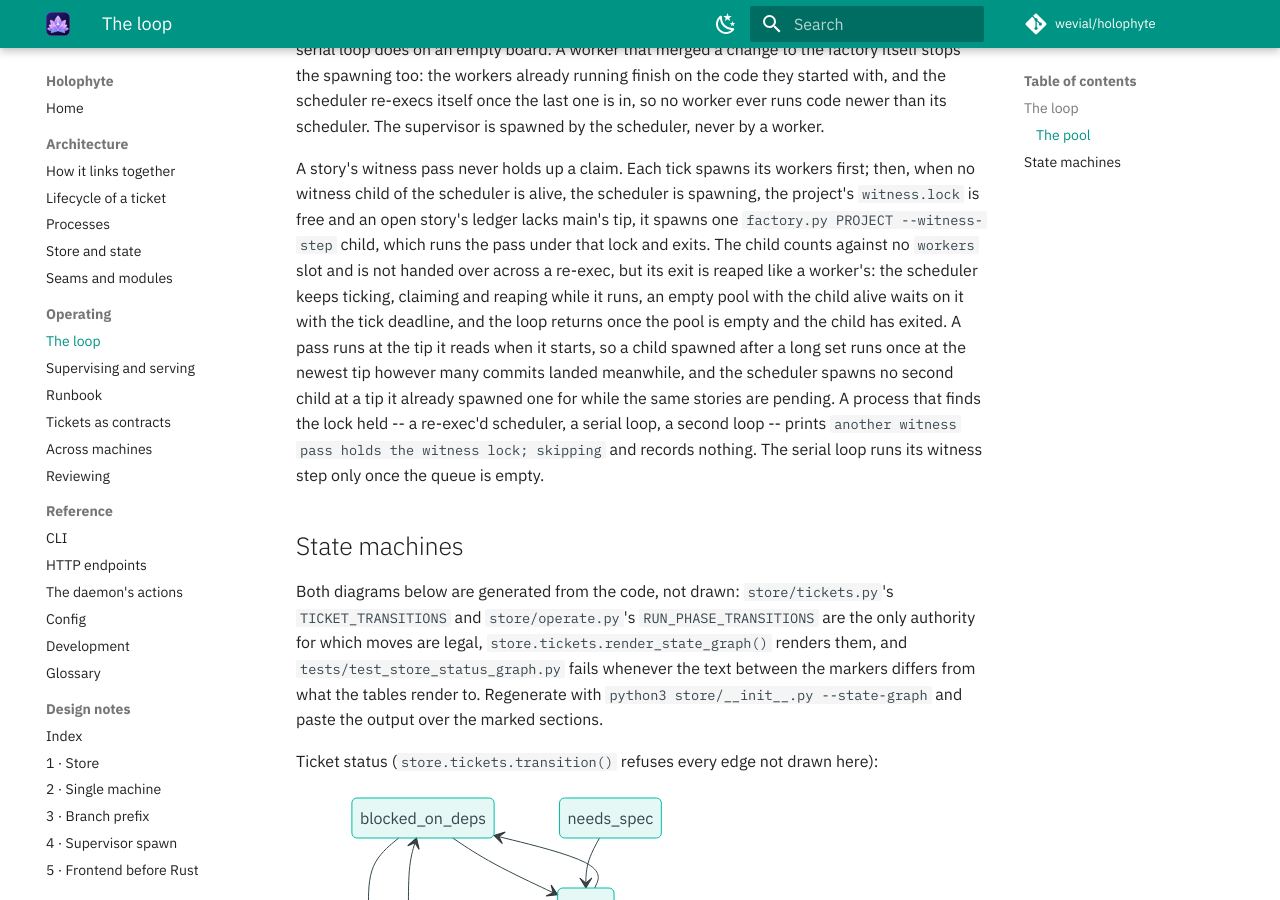
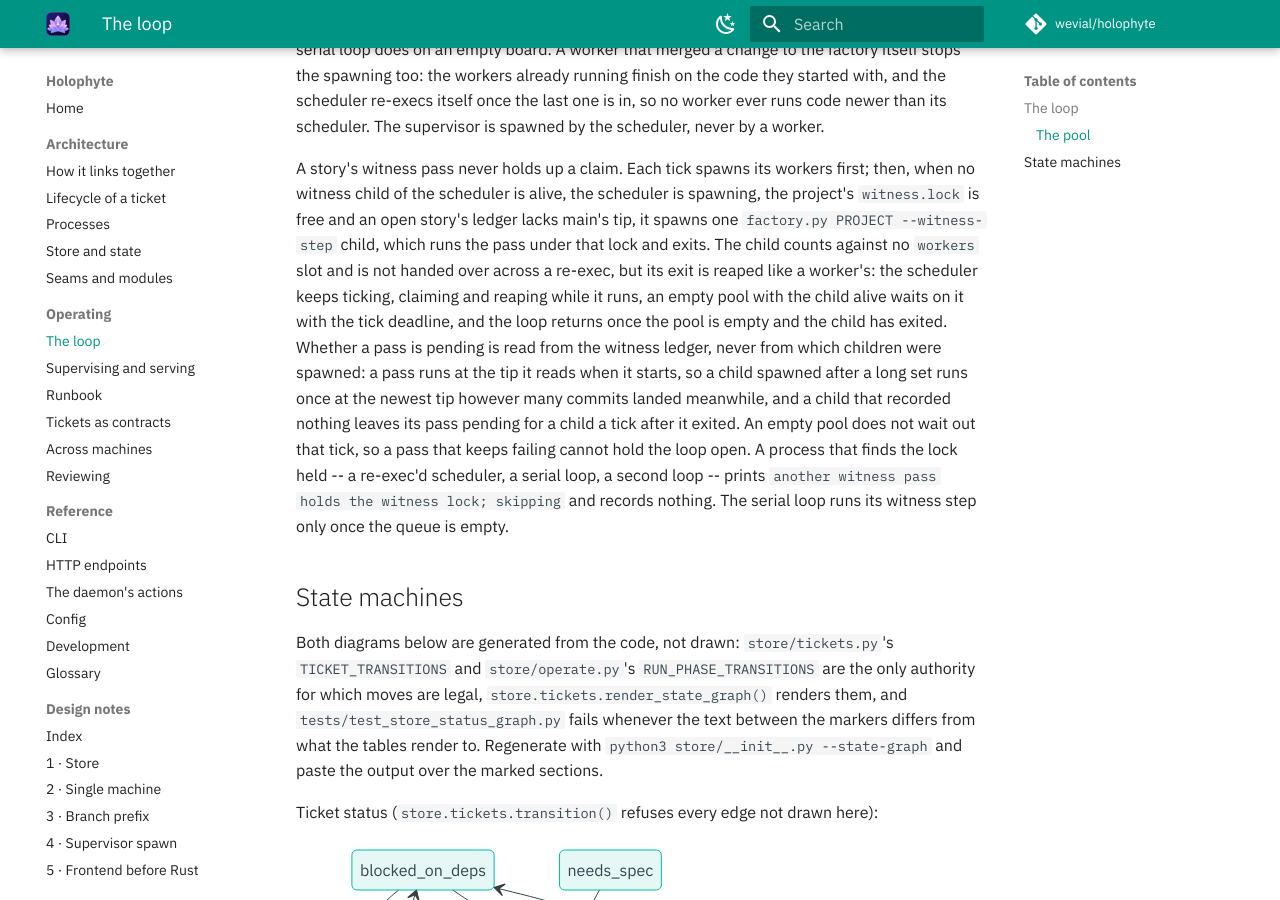
Before and after one commit to wevial/holophyte, an MkDocs documentation site: the page built from docs/loop.md, in a window 1280 px wide and 900 px high, scrolled down 7049 px. Built offline with MkDocs 1.6.1 and Material for MkDocs 9.7.7, drawn with Linux system fonts in a browser that asks for light colours; comment, search, counter and statistics services are not loaded.

Commit message:
fix(loop): judge a pending witness pass by the ledger, not by which children were spawned (HOLO-459)
ADDRESS: retry passes that exit without completing pending work. The
scheduler no longer suppresses a witness child at a tip and story list it
already spawned one for: a pass is pending while pass_pending() reads the
ledger as lacking it, so a child that skipped on a held lock or recorded
nothing leaves its pass for a child a tick after it exited. A pool that
still has workers retries at most once a tick, the inline step's cadence. An
empty pool does not wait out that tick, so a pass that keeps failing cannot
hold the loop open.

```diff
--- a/docs/loop.md
+++ b/docs/loop.md
@@ -381,11 +381,13 @@ child counts against no `workers` slot and is not handed over across a
 re-exec, but its exit is reaped like a worker's: the scheduler keeps
 ticking, claiming and reaping while it runs, an empty pool with the child
 alive waits on it with the tick deadline, and the loop returns once the
-pool is empty and the child has exited. A pass runs at the tip it reads
-when it starts, so a child spawned after a long set runs once at the
-newest tip however many commits landed meanwhile, and the scheduler
-spawns no second child at a tip it already spawned one for while the
-same stories are pending. A process
+pool is empty and the child has exited. Whether a pass is pending is read
+from the witness ledger, never from which children were spawned: a pass
+runs at the tip it reads when it starts, so a child spawned after a long
+set runs once at the newest tip however many commits landed meanwhile,
+and a child that recorded nothing leaves its pass pending for a child a
+tick after it exited. An empty pool does not wait out that tick, so a
+pass that keeps failing cannot hold the loop open. A process
 that finds the lock held -- a re-exec'd scheduler, a serial loop, a second
 loop -- prints `another witness pass holds the witness lock; skipping` and
 records nothing. The serial loop runs its witness step only once the queue
```
Also changed, not shown: 3 other files.
